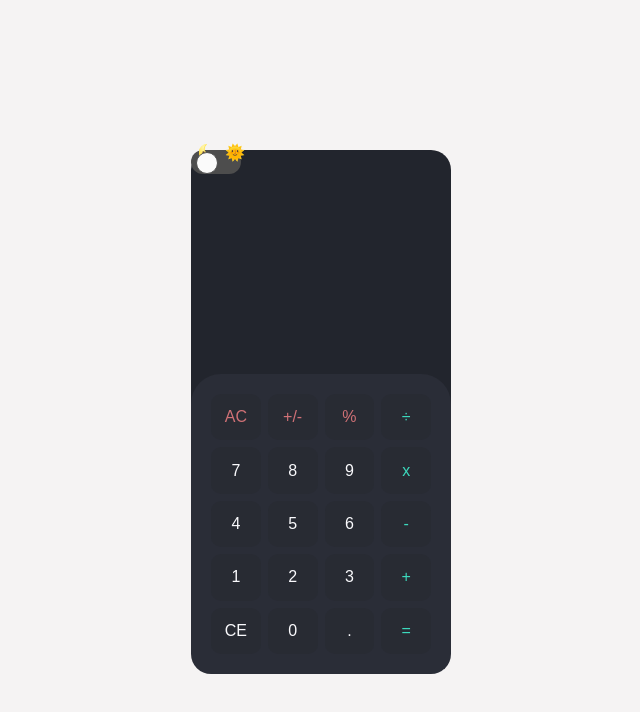
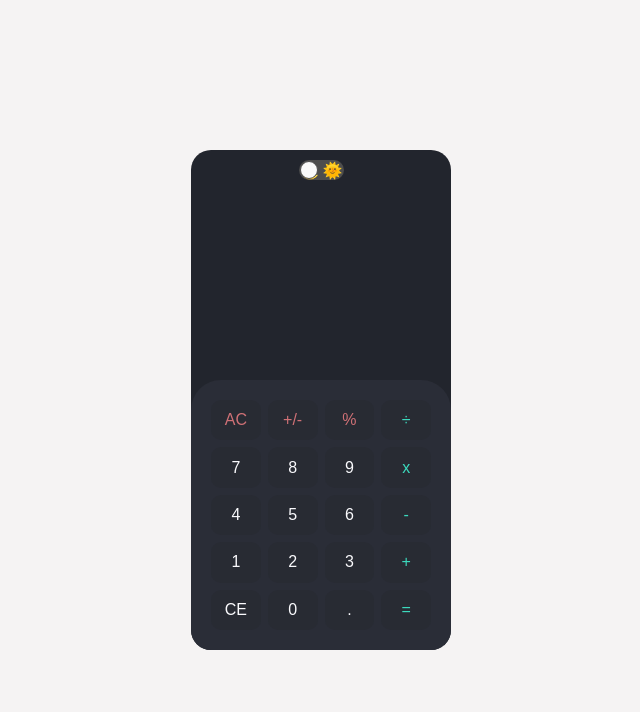
Before and after one commit to thatdeji/React-calculator, a React (Create React App) app: page / in a window 1280 px wide. Shown: the top 712 px of the page, without its empty margins (319-959 px from the left). Built offline with nearby package versions, Linux system fonts and the light colour scheme.

Commit message:
update styles

```diff
--- a/src/features/Toggle/Toggle.js
+++ b/src/features/Toggle/Toggle.js
@@ -2,6 +2,7 @@ import "./toggle.css";
 
 const Toggle = () => {
   return (
+    <div className="toggle-container">
       <div className="toggle">
         <div className="toggle__track">
           <div className="toggle__mode toggle__mode--dark">🌜</div>
@@ -14,6 +15,7 @@ const Toggle = () => {
           aria-label="Toggle between light and dark mode"
         />
       </div>
+    </div>
   );
 };
 
--- a/src/features/Toggle/toggle.css
+++ b/src/features/Toggle/toggle.css
@@ -1,15 +1,21 @@
+.toggle-container {
+  height: 10%;
+  padding-top: 10px;
+  width: 100%;
+}
 .toggle {
   position: relative;
   background-color: rgb(77, 77, 77);
-  height: 24px;
-  width: 50px;
+  height: 20px;
+  width: 45px;
   border-radius: 30px;
   transition: all 0.2s ease 0s;
-  padding: 2px 5px;
+  padding: 1px;
+  margin: 0 auto;
+  cursor: pointer;
 }
 .toggle__track {
   width: 100%;
-  position: absolute;
 }
 .toggle__mode {
   position: absolute;
@@ -29,8 +35,8 @@
   position: absolute;
   left: 1;
   background-color: rgb(250, 250, 250);
-  height: 22px;
-  width: 22px;
+  height: 18px;
+  width: 18px;
   border-radius: 50%;
   transition: all 0.25s ease 0s;
   border: 1px solid rgb(77, 77, 77);
--- a/src/features/calculator/calculator.css
+++ b/src/features/calculator/calculator.css
@@ -1,5 +1,5 @@
 .calculator {
-  height: 100%;
+  height: 90%;
 }
 .history,
 .display {
```
Lines whose indentation alone changed are shown as unchanged.
